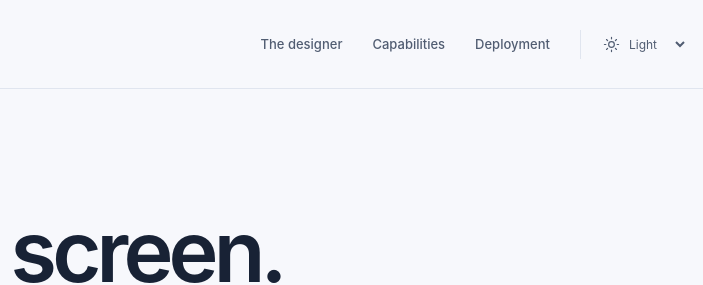
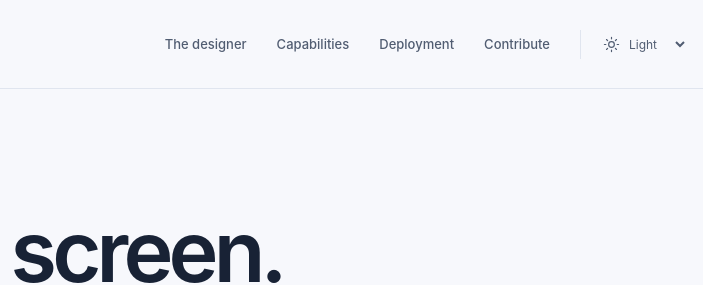
Before and after one commit to SparkStudioX/www, a plain HTML site: page index.html in a window 1280 px wide. Shown: the top 285 px of the page, 368-1071 px from the left. Drawn offline with Linux system fonts and the light colour scheme.

Commit message:
Link contribution navigation to the source repository

```diff
--- a/index.html
+++ b/index.html
@@ -43,7 +43,7 @@
   <header class="site-header">
     <div class="header-inner container">
       <a class="wordmark" href="#" aria-label="SparkStudio home"><img src="./favicon.svg" width="32" height="32" alt=""><span>spark<span class="wordmark-light">studio</span><span class="brand-period">.</span></span></a>
-      <nav class="main-nav" aria-label="Main navigation"><a href="#product">The designer</a><a href="#capabilities">Capabilities</a><a href="#deployment">Deployment</a></nav>
+      <nav class="main-nav" aria-label="Main navigation"><a href="#product">The designer</a><a href="#capabilities">Capabilities</a><a href="#deployment">Deployment</a><a href="https://github.com/SparkStudioX/src">Contribute</a></nav>
       <div class="header-tools"><label class="theme-picker"><svg class="icon" aria-hidden="true"><use href="#sun"/></svg><span class="sr-only">Appearance</span><select id="theme-picker" aria-label="Appearance"><option value="light">Light</option><option value="dark">Dark</option><option value="system">System</option></select></label><a class="header-cta" href="https://github.com/SparkStudioX/releases/releases/tag/v0.1.0-preview.1">Windows preview <svg class="icon" aria-hidden="true"><use href="#arrow"/></svg></a></div>
     </div>
   </header>
@@ -104,7 +104,7 @@ result = {
     <section class="closing-section container"><div><span class="eyebrow">LESS FRICTION BETWEEN AN IDEA AND A SCREEN</span><h2>Make room for the app<br>your process actually needs.</h2></div><a class="button primary" href="#product">Back to the workspace <svg class="icon" aria-hidden="true"><use href="#arrow"/></svg></a></section>
   </main>
 
-  <footer class="site-footer container"><a class="wordmark" href="#" aria-label="SparkStudio home"><img src="./favicon.svg" width="27" height="27" alt=""><span>spark<span class="wordmark-light">studio</span><span class="brand-period">.</span></span></a><span>Industrial applications. Built on your terms.</span><span>© <span id="year">2026</span> SparkStudio</span></footer>
+  <footer class="site-footer container"><a class="wordmark" href="#" aria-label="SparkStudio home"><img src="./favicon.svg" width="27" height="27" alt=""><span>spark<span class="wordmark-light">studio</span><span class="brand-period">.</span></span></a><span>Industrial applications. Built on your terms.</span><a class="text-link" href="https://github.com/SparkStudioX/src">Contribute <svg class="icon" aria-hidden="true"><use href="#arrow"/></svg></a><span>© <span id="year">2026</span> SparkStudio</span></footer>
 
   <dialog id="settings-dialog" class="settings-dialog" aria-labelledby="settings-title"><form id="settings-form"><div class="dialog-heading"><span class="eyebrow">INTERACTIVE ILLUSTRATION</span><button type="button" id="dialog-close" class="dialog-close" aria-label="Close cell settings">×</button></div><h2 id="settings-title">Cell04 settings</h2><p>Change the sample target for this cell. This illustration stays in your browser and is not connected to equipment.</p><label class="target-field">Target rate <span>units / minute</span><input id="target-input" type="number" min="1" max="300" required value="150"></label><div class="dialog-actions"><button type="button" class="button secondary" id="dialog-cancel">Cancel</button><button type="submit" class="button primary">Apply sample value <svg class="icon" aria-hidden="true"><use href="#check"/></svg></button></div></form></dialog>
   <div id="demo-announcement" class="sr-only" role="status" aria-live="polite"></div>
```
